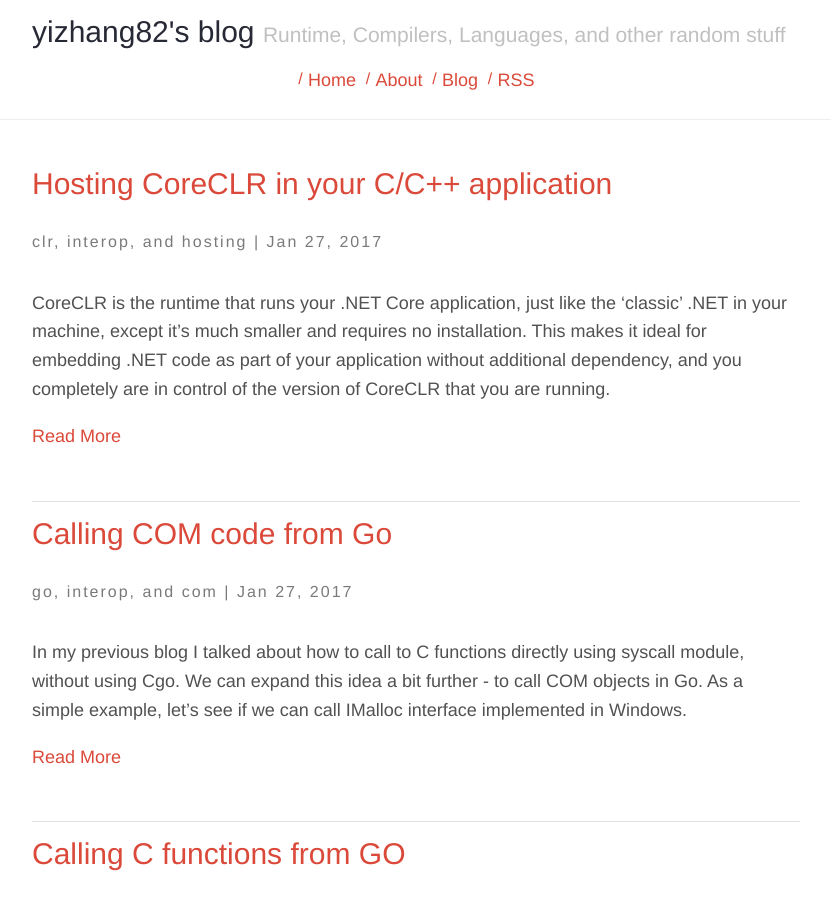
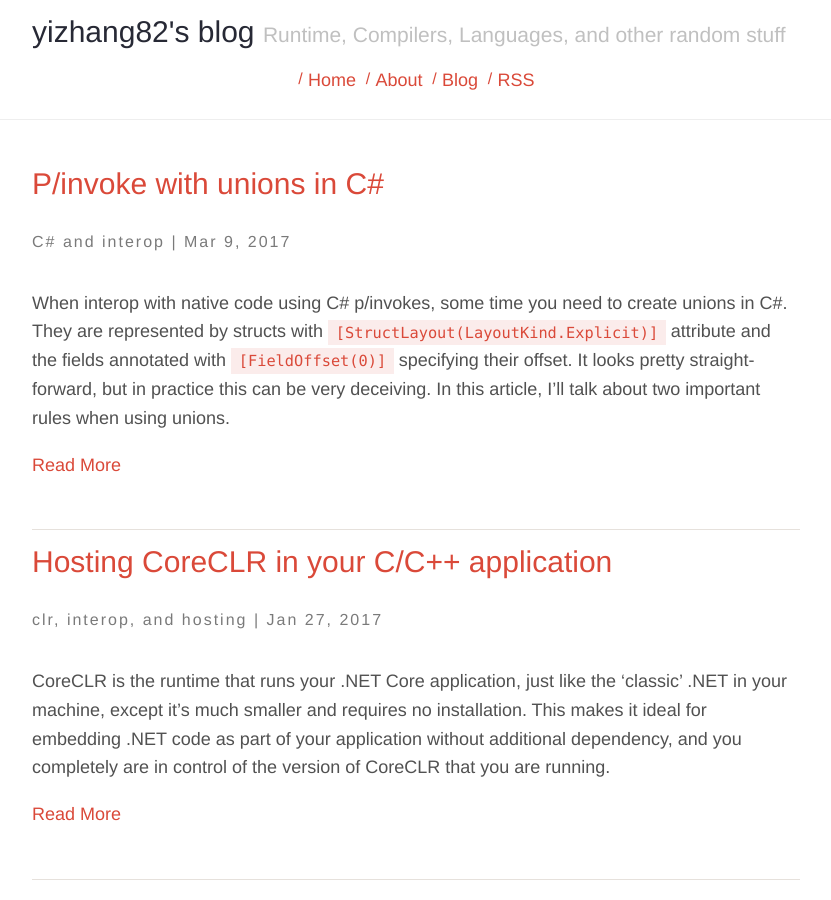
Before and after one commit to yizhang82/yizhang82.github.io, a Jekyll site: the page built from index.md, in a window 1280 px wide and 900 px high. Shown: the whole window, without its empty margins (224-1055 px from the left). Built offline with Jekyll 4.4.1, drawn with Linux system fonts in a browser that asks for light colours; nearby versions of some CDN libraries.

Commit message:
pinvoke union post

````diff
--- a/_drafts/post-with-images.markdown
+++ b/_drafts/post-with-images.markdown
@@ -5,6 +5,7 @@
 categories:
 - blog
 permalink: sample-post-with-images
+comments:true
 description: A sample post to show how images are being rendered on harmony.
 ---
 
--- a/_drafts/pinvoke-union.md
+++ b/_posts/2017-03-09-pinvoke-union.md
@@ -1,9 +1,20 @@
+---
+layout: post
+title:  "P/invoke with unions in C#"
+date:   2017-03-09
+categories:
+- C#
+- interop
+permalink: pinvoke-union
+comments: true
+description: Talks about things to watch out for when using unions in C#
+---
 
 When interop with native code using C# p/invokes, some time you need to create unions in C#. They are represented by structs with `[StructLayout(LayoutKind.Explicit)]` attribute and the fields annotated with `[FieldOffset(0)]` specifying their offset. It looks pretty straight-forward, but in practice this can be very deceiving. In this article, I'll talk about two important rules when using unions.
 
 # No overlapping fields of reference fields and value type fields
 
-```C#
+```csharp
 [StructLayout(LayoutKind.Explicit)]
 struct Foo
 {
@@ -31,7 +42,7 @@
 
 A slight variant of this is overlapping fields:
 
-```C#
+```csharp
 [StructLayout(LayoutKind.Explicit)]
 struct Foo
 {
@@ -53,7 +64,7 @@
 
 Let's look at this example:
 
-```C#
+```csharp
 using System;
 using System.Runtime.InteropServices;
 
@@ -98,7 +109,7 @@
 
 Now reverse the two fields:
 
-```
+```csharp
 [StructLayout(LayoutKind.Explicit)]
 struct Foo2
 {
````
